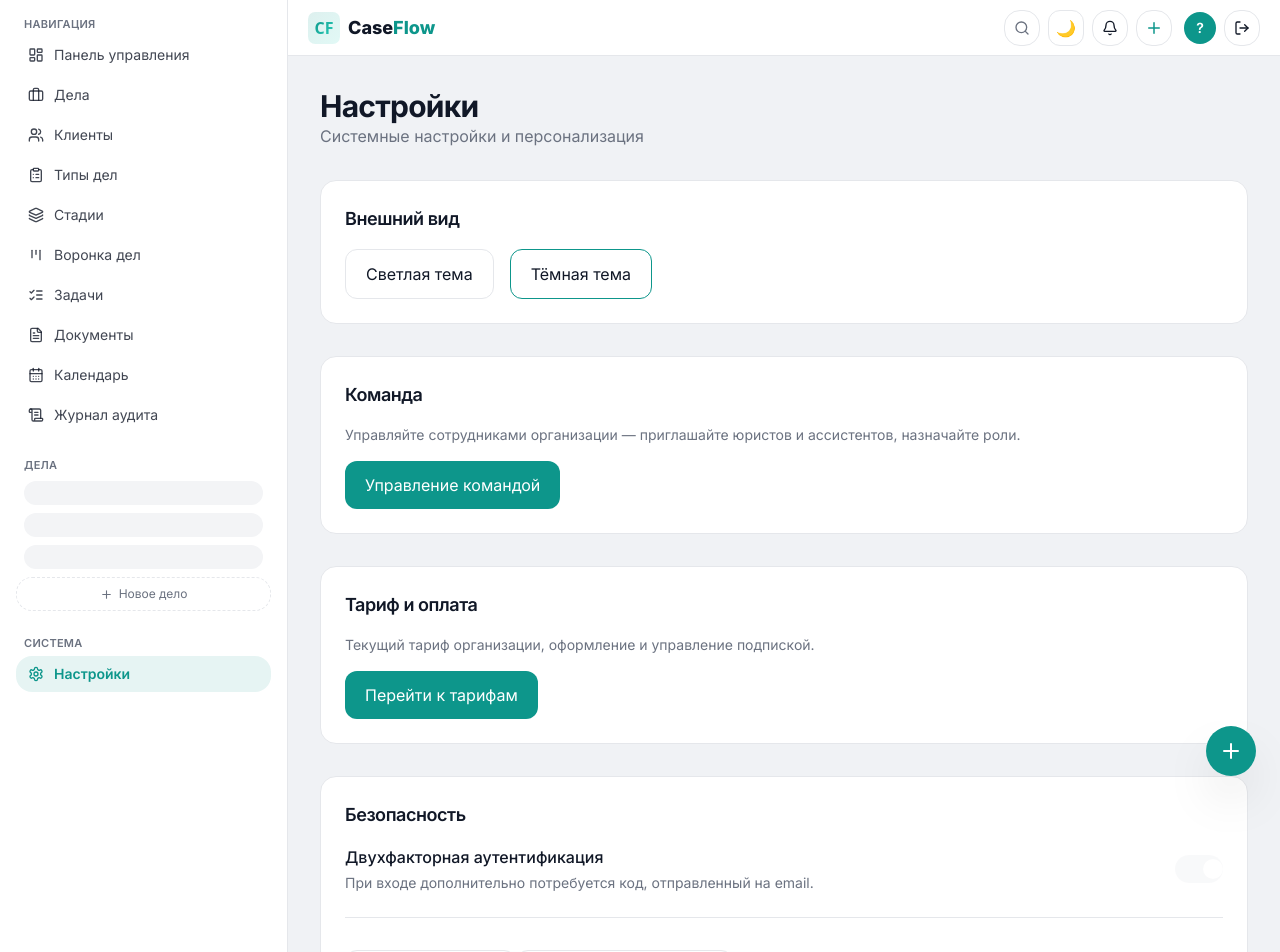
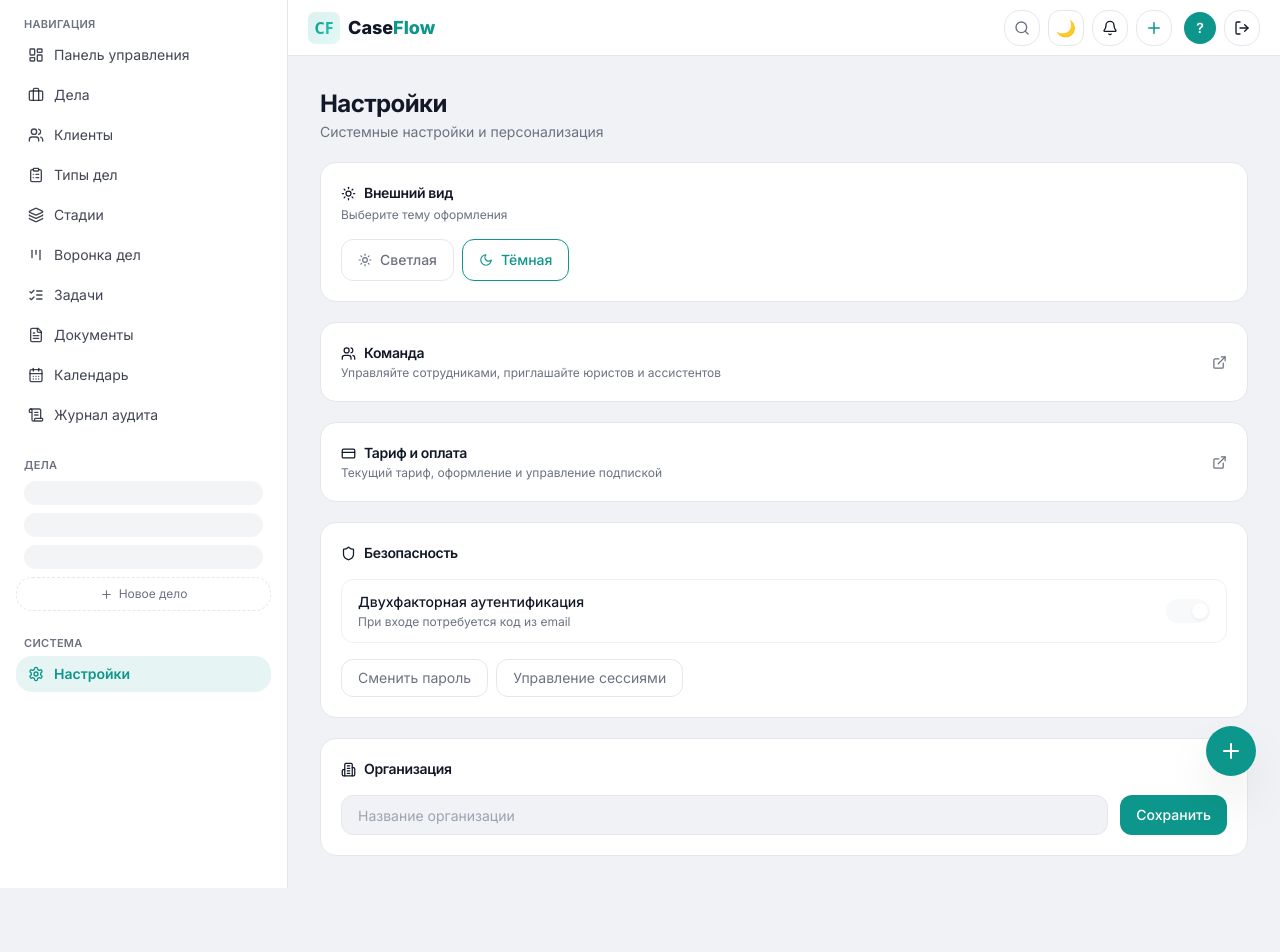
Before and after one commit to RIZVAN321-DIL/SaaS-PROJECT, a Next.js app in the folder frontend/: page /settings in a window 1280 px wide. Shown: the top 952 px of the page. After the commit the page ends 888 px from the top, so only its background shows below. Built offline with nearby package versions, Linux system fonts and the light colour scheme.

Commit message:
Update page.tsx

```diff
--- a/frontend/src/app/settings/page.tsx
+++ b/frontend/src/app/settings/page.tsx
@@ -2,6 +2,7 @@
 
 import { useEffect, useState } from 'react';
 import { useRouter } from 'next/navigation';
+import { Sun, Moon, Users, CreditCard, Shield, Building2, ExternalLink } from 'lucide-react';
 import { AppShell } from '@/components/layout/app-shell';
 import { authApi } from '@/lib/api';
 import { getAccessToken } from '@/lib/auth';
@@ -16,13 +17,8 @@ export default function SettingsPage() {
   const [isPlatformAdmin, setIsPlatformAdmin] = useState(false);
 
   useEffect(() => {
-    const savedTheme = localStorage.getItem('theme') as
-      | 'light'
-      | 'dark'
-      | null;
-    if (savedTheme) {
-      setTheme(savedTheme);
-    }
+    const saved = localStorage.getItem('theme') as 'light' | 'dark' | null;
+    if (saved) setTheme(saved);
   }, []);
 
   useEffect(() => {
@@ -30,10 +26,7 @@ export default function SettingsPage() {
       const token = getAccessToken();
       if (!token) return;
       try {
-        const me = (await authApi.me(token)) as {
-          twoFactorEnabled: boolean;
-          isPlatformAdmin: boolean;
-        };
+        const me = (await authApi.me(token)) as { twoFactorEnabled: boolean; isPlatformAdmin: boolean };
         setTwoFactorEnabled(me.twoFactorEnabled);
         setIsPlatformAdmin(me.isPlatformAdmin);
       } catch {
@@ -48,11 +41,8 @@ export default function SettingsPage() {
   function changeTheme(value: 'light' | 'dark') {
     setTheme(value);
     localStorage.setItem('theme', value);
-    if (value === 'dark') {
-      document.documentElement.classList.add('dark');
-    } else {
-      document.documentElement.classList.remove('dark');
-    }
+    if (value === 'dark') document.documentElement.classList.add('dark');
+    else document.documentElement.classList.remove('dark');
   }
 
   async function toggleTwoFactor() {
@@ -78,136 +68,74 @@ export default function SettingsPage() {
 
   return (
     <AppShell>
-      <div className="space-y-8">
+      <div className="space-y-5">
         <div>
-          <h1 className="text-3xl font-bold">Настройки</h1>
-          <p className="text-muted-foreground">
-            Системные настройки и персонализация
-          </p>
+          <h1 className="text-2xl font-bold">Настройки</h1>
+          <p className="mt-0.5 text-sm text-muted-foreground">Системные настройки и персонализация</p>
         </div>
 
-        <div className="rounded-2xl border border-border bg-card p-6">
-          <h2 className="mb-4 text-lg font-semibold">Внешний вид</h2>
-          <div className="flex gap-4">
-            <button
-              onClick={() => changeTheme('light')}
-              className={`rounded-xl border px-5 py-3 transition ${
-                theme === 'light' ? 'border-primary' : 'border-border'
-              }`}
-            >
-              Светлая тема
-            </button>
-            <button
-              onClick={() => changeTheme('dark')}
-              className={`rounded-xl border px-5 py-3 transition ${
-                theme === 'dark' ? 'border-primary' : 'border-border'
-              }`}
-            >
-              Тёмная тема
-            </button>
+        <div className="rounded-2xl border border-border bg-card p-5">
+          <h2 className="mb-1 flex items-center gap-2 text-sm font-semibold"><Sun size={15} /> Внешний вид</h2>
+          <p className="mb-4 text-xs text-muted-foreground">Выберите тему оформления</p>
+          <div className="flex gap-2">
+            <button onClick={() => changeTheme('light')} className={`flex items-center gap-2 rounded-xl border px-4 py-2.5 text-sm font-medium transition ${theme === 'light' ? 'border-primary text-primary' : 'border-border text-muted-foreground hover:border-primary/50'}`}><Sun size={14} /> Светлая</button>
+            <button onClick={() => changeTheme('dark')} className={`flex items-center gap-2 rounded-xl border px-4 py-2.5 text-sm font-medium transition ${theme === 'dark' ? 'border-primary text-primary' : 'border-border text-muted-foreground hover:border-primary/50'}`}><Moon size={14} /> Тёмная</button>
           </div>
         </div>
 
-        <div className="rounded-2xl border border-border bg-card p-6">
-          <h2 className="mb-4 text-lg font-semibold">Команда</h2>
-          <p className="mb-4 text-sm text-muted-foreground">
-            Управляйте сотрудниками организации — приглашайте юристов и
-            ассистентов, назначайте роли.
-          </p>
-          <button
-            onClick={() => router.push('/settings/team')}
-            className="rounded-xl bg-primary px-5 py-3 text-primary-foreground"
-          >
-            Управление командой
-          </button>
+        <div onClick={() => router.push('/settings/team')} className="flex cursor-pointer items-center justify-between rounded-2xl border border-border bg-card p-5 transition hover:border-primary/50">
+          <div>
+            <h2 className="flex items-center gap-2 text-sm font-semibold"><Users size={15} /> Команда</h2>
+            <p className="mt-0.5 text-xs text-muted-foreground">Управляйте сотрудниками, приглашайте юристов и ассистентов</p>
+          </div>
+          <ExternalLink size={15} className="shrink-0 text-muted-foreground" />
         </div>
 
-        <div className="rounded-2xl border border-border bg-card p-6">
-          <h2 className="mb-4 text-lg font-semibold">Тариф и оплата</h2>
-          <p className="mb-4 text-sm text-muted-foreground">
-            Текущий тариф организации, оформление и управление подпиской.
-          </p>
-          <button
-            onClick={() => router.push('/settings/billing')}
-            className="rounded-xl bg-primary px-5 py-3 text-primary-foreground"
-          >
-            Перейти к тарифам
-          </button>
+        <div onClick={() => router.push('/settings/billing')} className="flex cursor-pointer items-center justify-between rounded-2xl border border-border bg-card p-5 transition hover:border-primary/50">
+          <div>
+            <h2 className="flex items-center gap-2 text-sm font-semibold"><CreditCard size={15} /> Тариф и оплата</h2>
+            <p className="mt-0.5 text-xs text-muted-foreground">Текущий тариф, оформление и управление подпиской</p>
+          </div>
+          <ExternalLink size={15} className="shrink-0 text-muted-foreground" />
         </div>
 
-        <div className="rounded-2xl border border-border bg-card p-6">
-          <h2 className="mb-4 text-lg font-semibold">Безопасность</h2>
-          <div className="space-y-6">
-            <div className="flex items-center justify-between gap-4">
+        <div className="rounded-2xl border border-border bg-card p-5">
+          <h2 className="mb-4 flex items-center gap-2 text-sm font-semibold"><Shield size={15} /> Безопасность</h2>
+          <div className="space-y-4">
+            <div className="flex items-center justify-between gap-4 rounded-xl border border-border/60 px-4 py-3">
               <div>
-                <div className="font-medium">
-                  Двухфакторная аутентификация
-                </div>
-                <p className="mt-1 text-sm text-muted-foreground">
-                  При входе дополнительно потребуется код, отправленный на
-                  email.
-                </p>
+                <p className="text-sm font-medium">Двухфакторная аутентификация</p>
+                <p className="mt-0.5 text-xs text-muted-foreground">При входе потребуется код из email</p>
               </div>
-              <button
-                type="button"
-                role="switch"
-                aria-checked={twoFactorEnabled}
-                disabled={loadingTwoFactor || togglingTwoFactor}
-                onClick={toggleTwoFactor}
-                className={`relative h-7 w-12 shrink-0 rounded-full transition disabled:opacity-50 ${
-                  twoFactorEnabled ? 'bg-primary' : 'bg-muted'
-                }`}
-              >
-                <span
-                  className={`absolute top-1 h-5 w-5 rounded-full bg-white transition-transform ${
-                    twoFactorEnabled ? 'translate-x-6' : 'translate-x-1'
-                  }`}
-                />
+              <button type="button" role="switch" aria-checked={twoFactorEnabled} disabled={loadingTwoFactor || togglingTwoFactor} onClick={toggleTwoFactor} className={`relative h-6 w-11 shrink-0 rounded-full transition disabled:opacity-50 ${twoFactorEnabled ? 'bg-primary' : 'bg-muted'}`}>
+                <span className={`absolute top-1 h-4 w-4 rounded-full bg-white shadow transition-transform ${twoFactorEnabled ? 'translate-x-6' : 'translate-x-1'}`} />
               </button>
             </div>
-
-            <div className="space-y-4 border-t border-border pt-4">
-              <button
-                onClick={() => router.push('/forgot-password')}
-                className="rounded-xl border border-border px-5 py-3"
-              >
-                Сменить пароль
-              </button>
-              <button className="rounded-xl border border-border px-5 py-3">
-                Управление сессиями
-              </button>
+            <div className="flex gap-2">
+              <button onClick={() => router.push('/forgot-password')} className="rounded-xl border border-border px-4 py-2 text-sm text-muted-foreground transition hover:border-primary/50 hover:text-foreground">Сменить пароль</button>
+              <button className="rounded-xl border border-border px-4 py-2 text-sm text-muted-foreground transition hover:border-primary/50 hover:text-foreground">Управление сессиями</button>
             </div>
           </div>
         </div>
 
-        <div className="rounded-2xl border border-border bg-card p-6">
-          <h2 className="mb-4 text-lg font-semibold">Организация</h2>
-          <div className="space-y-4">
-            <input
-              placeholder="Название организации"
-              className="h-12 w-full rounded-xl border border-border bg-background px-4"
-            />
-            <button className="rounded-xl bg-primary px-5 py-3 text-primary-foreground">
-              Сохранить изменения
-            </button>
+        <div className="rounded-2xl border border-border bg-card p-5">
+          <h2 className="mb-4 flex items-center gap-2 text-sm font-semibold"><Building2 size={15} /> Организация</h2>
+          <div className="flex gap-3">
+            <input placeholder="Название организации" className="h-10 flex-1 rounded-xl border border-border bg-background px-4 text-sm outline-none focus:border-primary" />
+            <button className="rounded-xl bg-primary px-4 py-2 text-sm font-medium text-primary-foreground transition hover:opacity-90">Сохранить</button>
           </div>
         </div>
 
         {isPlatformAdmin && (
-          <div className="rounded-2xl border border-primary/40 bg-card p-6">
-            <h2 className="mb-4 text-lg font-semibold">Платформенная админка</h2>
-            <p className="mb-4 text-sm text-muted-foreground">
-              Вы — платформенный администратор. Видны все организации сервиса, можно вручную выдавать бесплатный доступ.
-            </p>
-            <button
-              onClick={() => router.push('/admin')}
-              className="rounded-xl border border-primary px-5 py-3 text-primary"
-            >
-              Открыть админ-панель
-            </button>
+          <div onClick={() => router.push('/admin')} className="flex cursor-pointer items-center justify-between rounded-2xl border border-primary/40 bg-primary/5 p-5 transition hover:border-primary">
+            <div>
+              <h2 className="text-sm font-semibold text-primary">Платформенная админка</h2>
+              <p className="mt-0.5 text-xs text-muted-foreground">Все организации платформы, ручная выдача доступа</p>
+            </div>
+            <ExternalLink size={15} className="shrink-0 text-primary" />
           </div>
         )}
       </div>
     </AppShell>
   );
-    }
+}
```
